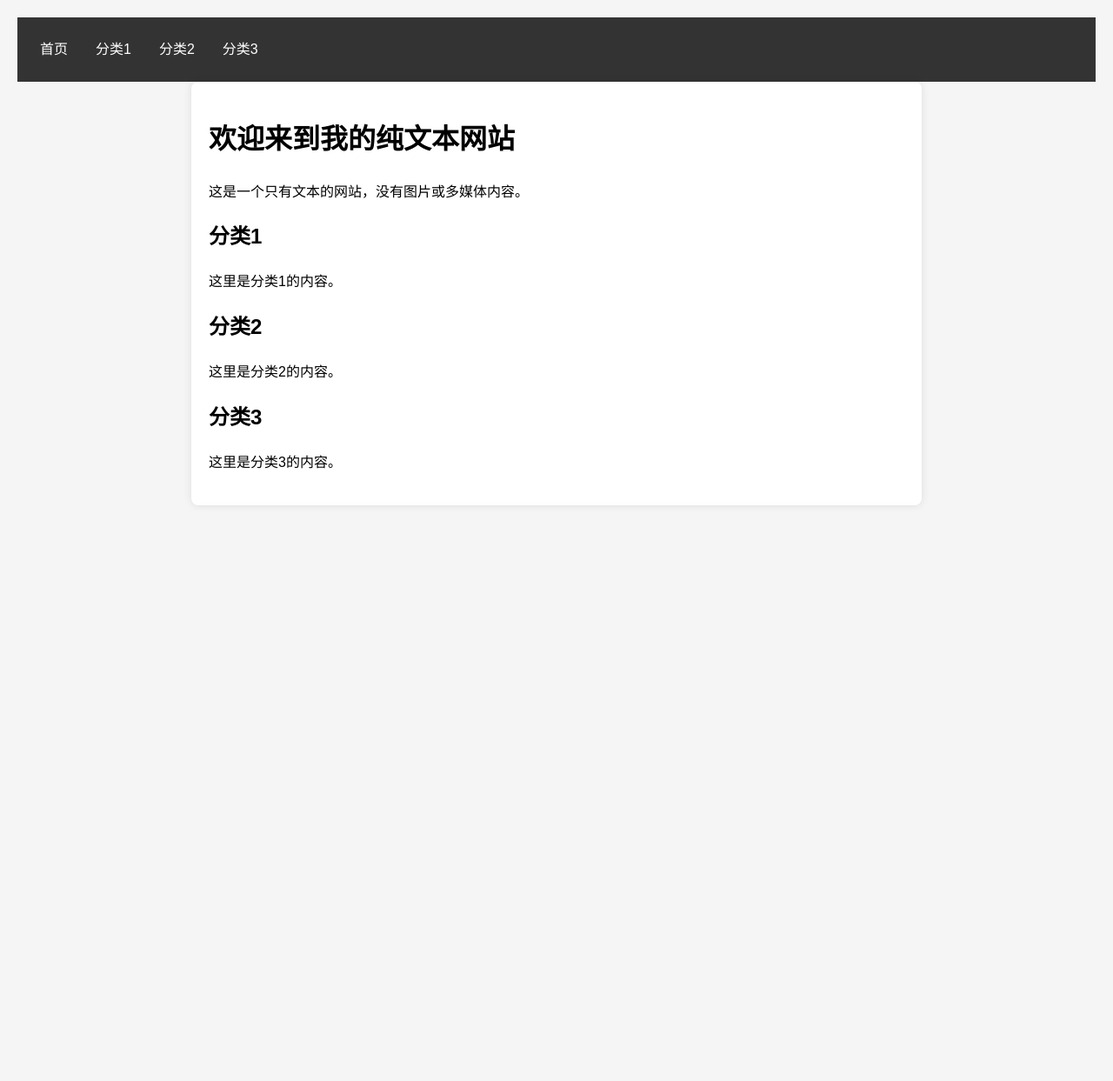
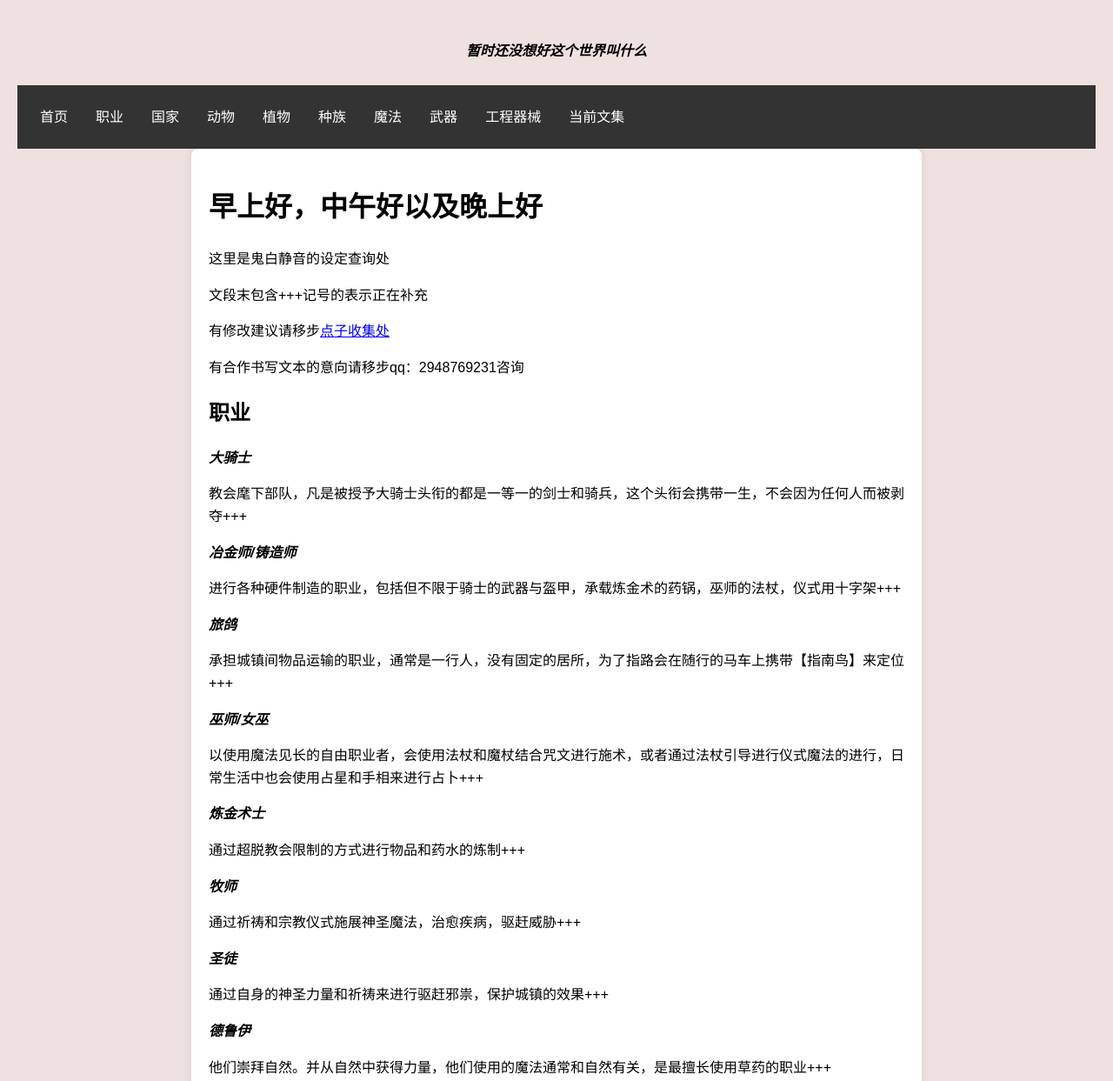
Before and after one commit to scorz0027/novelresearch, a plain HTML site: page index.html in a window 1280 px wide. Shown: the top 1243 px of the page at 87% size. Before the commit the page ends 800 px from the top, so only its background shows below. Drawn offline with Linux system fonts and the light colour scheme.

Commit message:
Add files via upload

```diff
--- a/index.html
+++ b/index.html
@@ -3,14 +3,26 @@
 <head>
     <meta charset="UTF-8">
     <meta name="viewport" content="width=device-width, initial-scale=1.0">
-    <title>我的纯文本网站</title>
+    <title>加载中WuW</title>
     <style>
         body {
             font-family: Arial, sans-serif;
             line-height: 1.6;
             margin: 0;
             padding: 20px;
-            background-color: #f5f5f5;
+            background-color: #f0e1e1;
+        }
+        header {
+            background-color:ff69b4;
+            color:black;
+            padding: 10px 20px;
+            text-align: center;
+        }
+        footer {
+            background-color:ff69b4;
+            color:black;
+            padding: 10px 20px;
+            text-align: center;
         }
         .container {
             max-width: 800px;
@@ -40,25 +52,75 @@
     </style>
 </head>
 <body>
+    <header>
+        <p><b><i>暂时还没想好这个世界叫什么</b></i></p>
+    </header>
     <div class="navbar">
         <a href="#home">首页</a>
-        <a href="#category1">分类1</a>
-        <a href="#category2">分类2</a>
-        <a href="#category3">分类3</a>
+        <a href="#category1">职业</a>
+        <a href="#category2">国家</a>
+        <a href="#category3">动物</a>
+        <a href="#category4">植物</a>
+        <a href="#category5">种族</a>
+        <a href="#category6">魔法</a>
+        <a href="#category7">武器</a>
+        <a href="#category8">工程器械</a>
+        <a href="#category9">当前文集</a>
     </div>
 
     <div class="container">
-        <h1 id="home">欢迎来到我的纯文本网站</h1>
-        <p>这是一个只有文本的网站，没有图片或多媒体内容。</p>
+        <h1 id="home">早上好，中午好以及晚上好</h1>
+        <p>这里是鬼白静音的设定查询处</p>
+        <p>文段末包含+++记号的表示正在补充</p>
+        <p>有修改建议请移步<a href="https://jsj.top/f/mNMfP4">点子收集处</a></p>
+        <p>有合作书写文本的意向请移步qq：2948769231咨询</p>
 
-        <h2 id="category1">分类1</h2>
-        <p>这里是分类1的内容。</p>
+        <h2 id="category1">职业</h2>
+        <p><i><b>大骑士</b></i></p>
+        <p>教会麾下部队，凡是被授予大骑士头衔的都是一等一的剑士和骑兵，这个头衔会携带一生，不会因为任何人而被剥夺+++</p>
+        <p><i><b>冶金师/铸造师</b></i></p>
+        <p>进行各种硬件制造的职业，包括但不限于骑士的武器与盔甲，承载炼金术的药锅，巫师的法杖，仪式用十字架+++</p>
+        <p><i><b>旅鸽</b></i></p>
+        <p>承担城镇间物品运输的职业，通常是一行人，没有固定的居所，为了指路会在随行的马车上携带【指南鸟】来定位+++</p>
+        <p><i><b>巫师/女巫</b></i></p>
+        <p>以使用魔法见长的自由职业者，会使用法杖和魔杖结合咒文进行施术，或者通过法杖引导进行仪式魔法的进行，日常生活中也会使用占星和手相来进行占卜+++</p>
+        <p><i><b>炼金术士</b></i></p>
+        <p>通过超脱教会限制的方式进行物品和药水的炼制+++</p>
+        <p><i><b>牧师</b></i></p>
+        <p>通过祈祷和宗教仪式施展神圣魔法，治愈疾病，驱赶威胁+++</p>
+        <p><i><b>圣徒</b></i></p>
+        <p>通过自身的神圣力量和祈祷来进行驱赶邪祟，保护城镇的效果+++</p>
+        <p><i><b>德鲁伊</b></i></p>
+        <p>他们崇拜自然。并从自然中获得力量，他们使用的魔法通常和自然有关，是最擅长使用草药的职业+++</p>
+        <p><i><b>恶魔学家</b></i></p>
+        <p>通过大型的仪式魔法和祭祀活动来召唤恶魔并对其进行控制和利用，但一旦失控这种行为将会是毁灭性的，从事恶魔学的巫师一般都背负着违法和恶魔的双重压力+++</p>
 
-        <h2 id="category2">分类2</h2>
-        <p>这里是分类2的内容。</p>
+        <h2 id="category2">国家</h2>
+        <p>这里是国家的内容。</p>
 
-        <h2 id="category3">分类3</h2>
-        <p>这里是分类3的内容。</p>
+        <h2 id="category3">动物</h2>
+        <p>这里是动物的内容。</p>
+
+        <h2 id="category4">植物</h2>
+        <p>这里是植物的内容。</p>
+
+        <h2 id="category5">种族</h2>
+        <p>这里是种族的内容。</p>
+
+        <h2 id="category6">魔法</h2>
+        <p>这里是魔法的内容。</p>
+
+        <h2 id="category7">武器</h2>
+        <p>这里是武器的内容。</p>
+
+        <h2 id="category8">工程器械</h2>
+        <p>这里是工程器械的内容。</p>
+
+        <h2 id="category9">当前文集</h2>
+        <p>这里是当前文集的内容。</p>
     </div>
+    <footer>
+        <p><strong>想象力~~</strong></p>
+    </footer>
 </body>
 </html>
```
